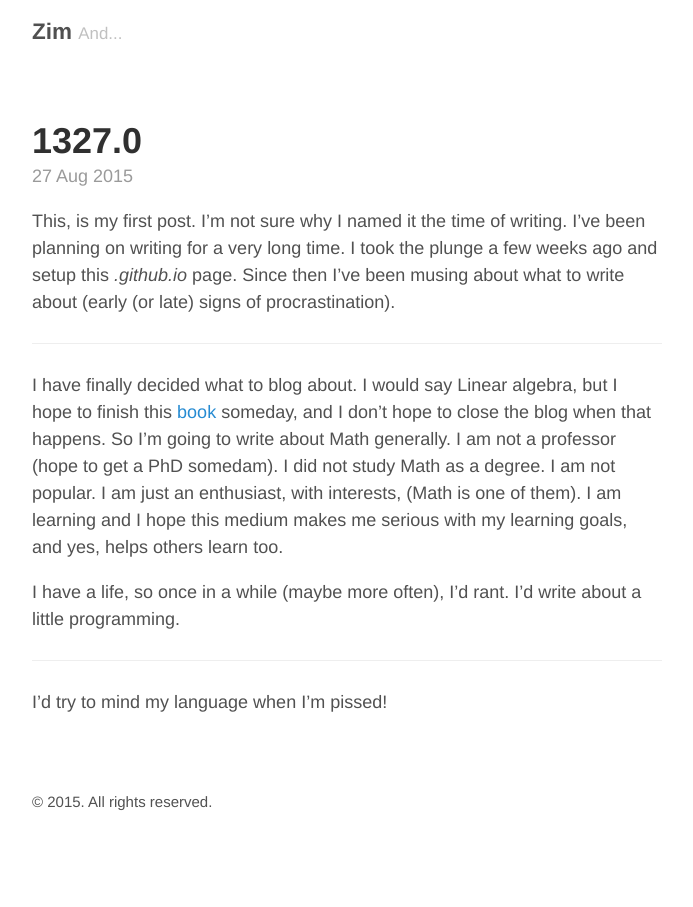
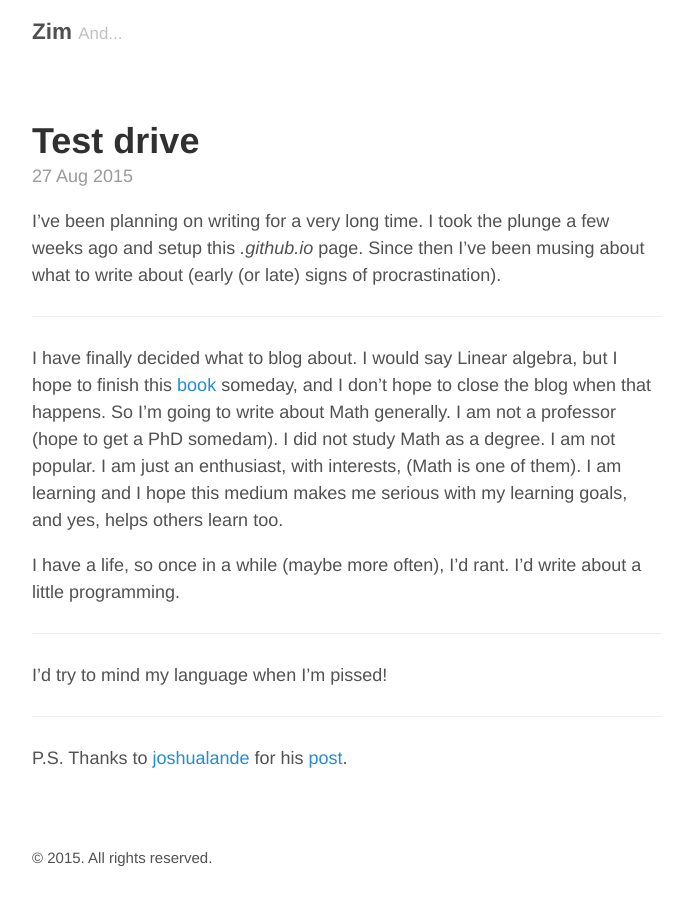
Before and after one commit to zimuzostanley/zimuzostanley.github.io, a Jekyll site: the page built from _posts/2015-08-27-first-post.md, in a window 1280 px wide. Shown: the whole page, without its empty margins (293-986 px from the left). Built offline with Jekyll 4.4.1, drawn with Linux system fonts in a browser that asks for light colours.

Commit message:
Update 2015-08-27-first-post.md

```diff
--- a/_posts/2015-08-27-first-post.md
+++ b/_posts/2015-08-27-first-post.md
@@ -1,9 +1,8 @@
 ---
 layout: post
-title: 22:07
+title: Test drive
 ---
 
-This, is my first post. I'm not sure why I named it the time of writing.
 I've been planning on writing for a very long time. I took the plunge a few weeks ago and setup this *.github.io* page.
 Since then I've been musing about what to write about (early (or late) signs of procrastination).
 
@@ -19,3 +18,7 @@ I have a life, so once in a while (maybe more often), I'd rant. I'd write about
 ---
 
 I'd try to mind my language when I'm pissed!
+
+---
+
+P.S. Thanks to [joshualande](http://joshualande.com) for his [post](http://joshualande.com/jekyll-github-pages-poole/).
```
